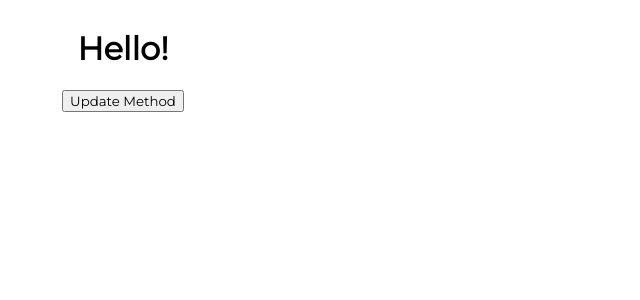
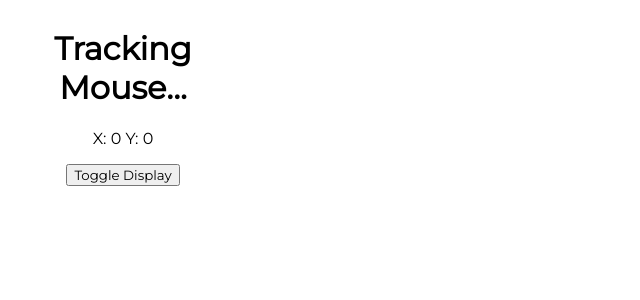
Before and after one commit to digimori/reactCI, a React (Vite) app: page / in a window 1280 px wide. Shown: the top 300 px of the page, without its empty margins (0-640 px from the left). Built offline with nearby package versions, Linux system fonts and the light colour scheme.

Commit message:
Component Lifecycle work - componentWillUnmount added to stop DOM clutter!

```diff
--- a/src/App.jsx
+++ b/src/App.jsx
@@ -18,14 +18,16 @@
 import Clock from './components/ComponentLifecycleExample';
 import LifeCyclesCDM from './components/LifeCyclesCDM';
 import LifeCyclesCDU from './components/LifeCyclesCDU';
+import LifeCyclesCWU from './components/LifeCyclesCWU';
 
 
 function App() {
 
   return (
       <div className={css.App}>
-        <LifeCyclesCDU />
-        {/*<LifeCyclesCDM />
+        <LifeCyclesCWU />
+        {/*<LifeCyclesCDU />
+        <LifeCyclesCDM />
         <Clock />
         <NavBarForm />
         <Sidebar />
--- /dev/null
+++ b/src/components/LifeCyclesCWDTracker.jsx
@@ -0,0 +1,36 @@
+import React, { Component } from 'react'
+
+export class LifeCyclesCWUTracker extends Component {
+  constructor(props) {
+    super(props)
+
+    this.state = {
+      mouseX: 0,
+      mouseY: 0,
+    }
+  }
+  trackMouse = e => {
+    console.log('Mouse moved')
+    this.setState({
+      mouseX: e.clientX,
+      mouseY: e.clientY,
+    })
+  }
+  componentDidMount() {
+    window.addEventListener('mousemove', this.trackMouse);
+  }
+  componentWillUnmount() {
+      console.log('unmounting')
+      window.removeEventListener('mousemove', this.trackMouse)
+  }
+  render() {
+    return (
+      <div>
+        <h1>Tracking Mouse...</h1>
+        <p>X: {this.state.mouseX} Y: {this.state.mouseY}</p>
+      </div>
+    )
+  }
+}
+
+export default LifeCyclesCWUTracker
--- /dev/null
+++ b/src/components/LifeCyclesCWU.jsx
@@ -0,0 +1,27 @@
+import React, { Component } from 'react'
+import LifeCyclesCWUTracker from './LifeCyclesCWDTracker'
+
+export class LifeCyclesCWU extends Component {
+    constructor(props) {
+        super(props)
+
+        this.state = {
+            visible: true
+        }
+    }
+
+    toggleDisplay = () => {
+        this.setState((prevState) => ({ visible: !prevState.visible }))
+    }
+
+    render() {
+        return (
+            <div>
+                {this.state.visible && <LifeCyclesCWUTracker />}
+                <button onClick={this.toggleDisplay}>Toggle Display</button>
+            </div>
+        )
+    }
+}
+
+export default LifeCyclesCWU
```
